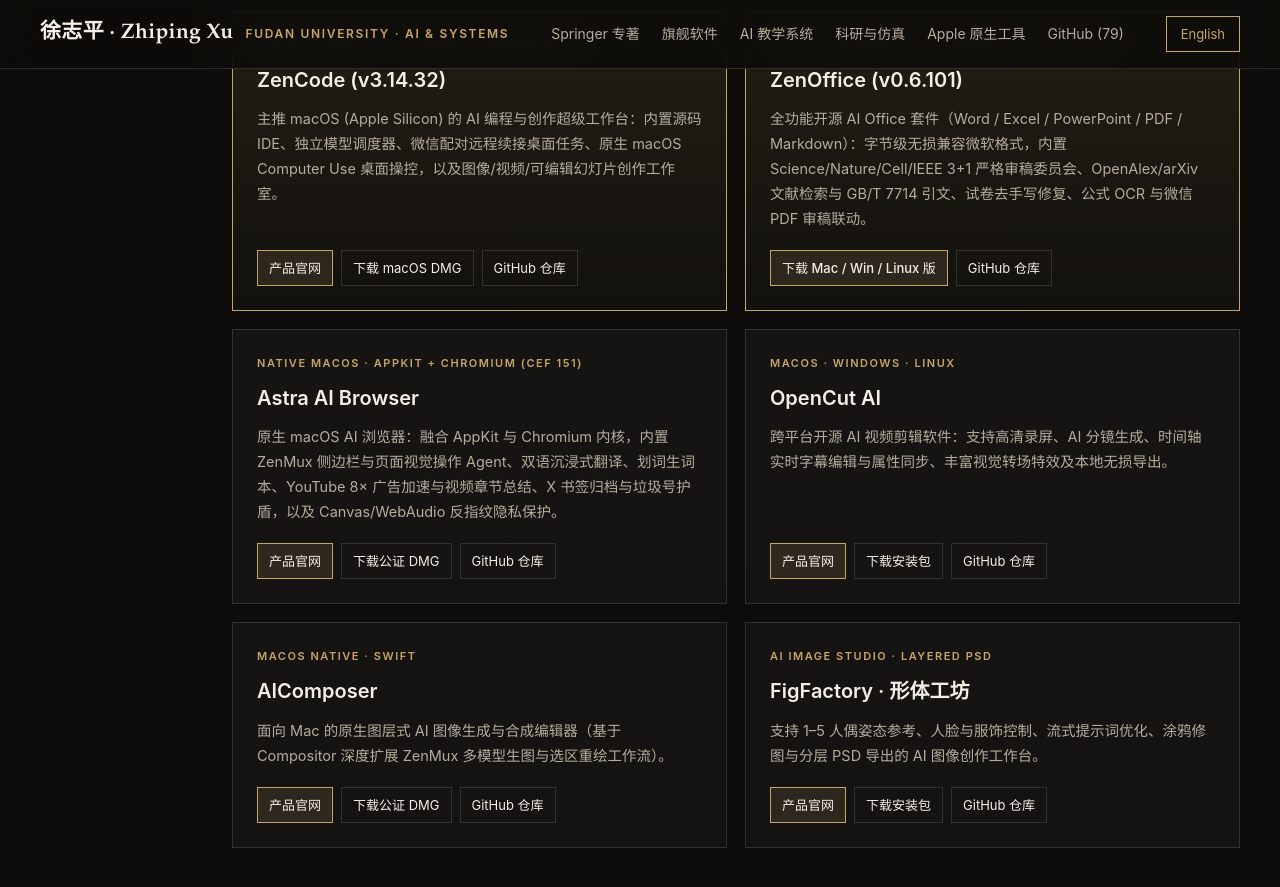
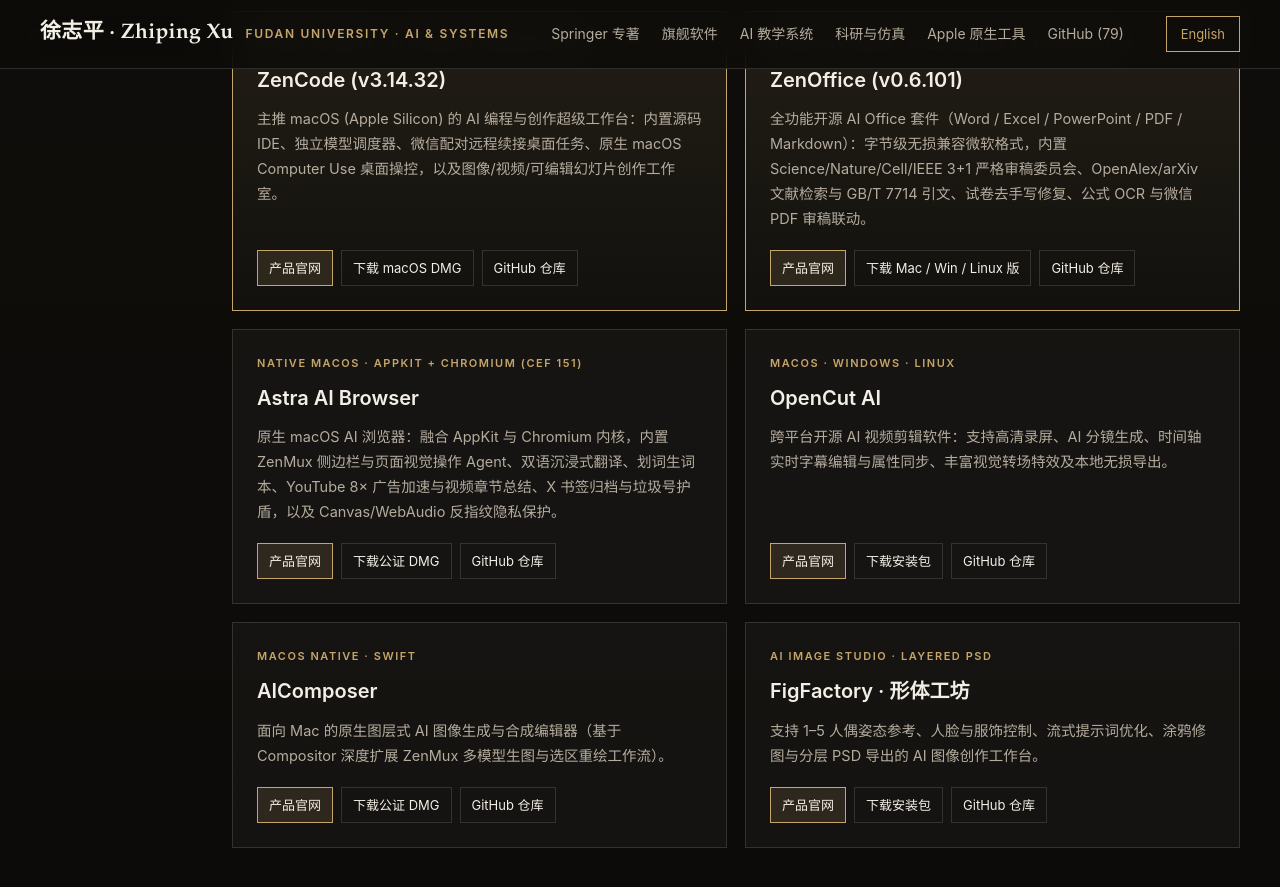
Before and after one commit to bennix/bennix.github.io, a Jekyll site: the page built from index.html, in a window 1280 px wide and 900 px high, scrolled down 1771 px. Shown: the top 887 px of the window. Built offline with Jekyll 4.4.1, drawn with Linux system fonts in a browser that asks for light colours; the list of posts is cut into pages by our own code.

Commit message:
Add ZenOffice official landing page link (bennix.github.io/GenZenMuxAIOffice)

```diff
--- a/index.html
+++ b/index.html
@@ -369,7 +369,7 @@
         <div class="actions">
           <a class="primary" href="https://link.springer.com/book/10.1007/979-8-8688-3144-7#overview" target="_blank" rel="noopener" data-i18n="hero.ctaBook">阅读 Springer / Apress 2026 英文专著</a>
           <a href="https://bennix.github.io/ZenMuxDev/" data-i18n="hero.ctaZencode">ZenCode (macOS 旗舰工作台)</a>
-          <a href="https://github.com/bennix/GenZenMuxAIOffice" data-i18n="hero.ctaZenoffice">ZenOffice 开源 AI 办公套件</a>
+          <a href="https://bennix.github.io/GenZenMuxAIOffice/" data-i18n="hero.ctaZenoffice">ZenOffice 开源 AI 办公套件</a>
           <a href="https://github.com/bennix?tab=repositories" data-i18n="hero.ctaRepos">浏览全部开源仓库</a>
         </div>
         <div class="stats">
@@ -463,7 +463,8 @@
                   </p>
                 </div>
                 <div class="card-links">
-                  <a class="cta" href="https://github.com/bennix/GenZenMuxAIOffice/releases/latest" data-i18n="common.downloadAll">下载 Mac / Win / Linux 版</a>
+                  <a class="cta" href="https://bennix.github.io/GenZenMuxAIOffice/" data-i18n="common.website">产品官网</a>
+                  <a href="https://github.com/bennix/GenZenMuxAIOffice/releases/latest" data-i18n="common.downloadAll">下载 Mac / Win / Linux 版</a>
                   <a href="https://github.com/bennix/GenZenMuxAIOffice" data-i18n="common.repo">GitHub 仓库</a>
                 </div>
               </article>
@@ -837,7 +838,7 @@
           <a href="https://link.springer.com/book/10.1007/979-8-8688-3144-7#overview">Springer Book</a> ·
           <a href="https://github.com/bennix">GitHub @bennix</a> ·
           <a href="https://bennix.github.io/ZenMuxDev/">ZenCode</a> ·
-          <a href="https://github.com/bennix/GenZenMuxAIOffice">ZenOffice</a>
+          <a href="https://bennix.github.io/GenZenMuxAIOffice/">ZenOffice</a>
         </div>
       </div>
     </footer>
```
